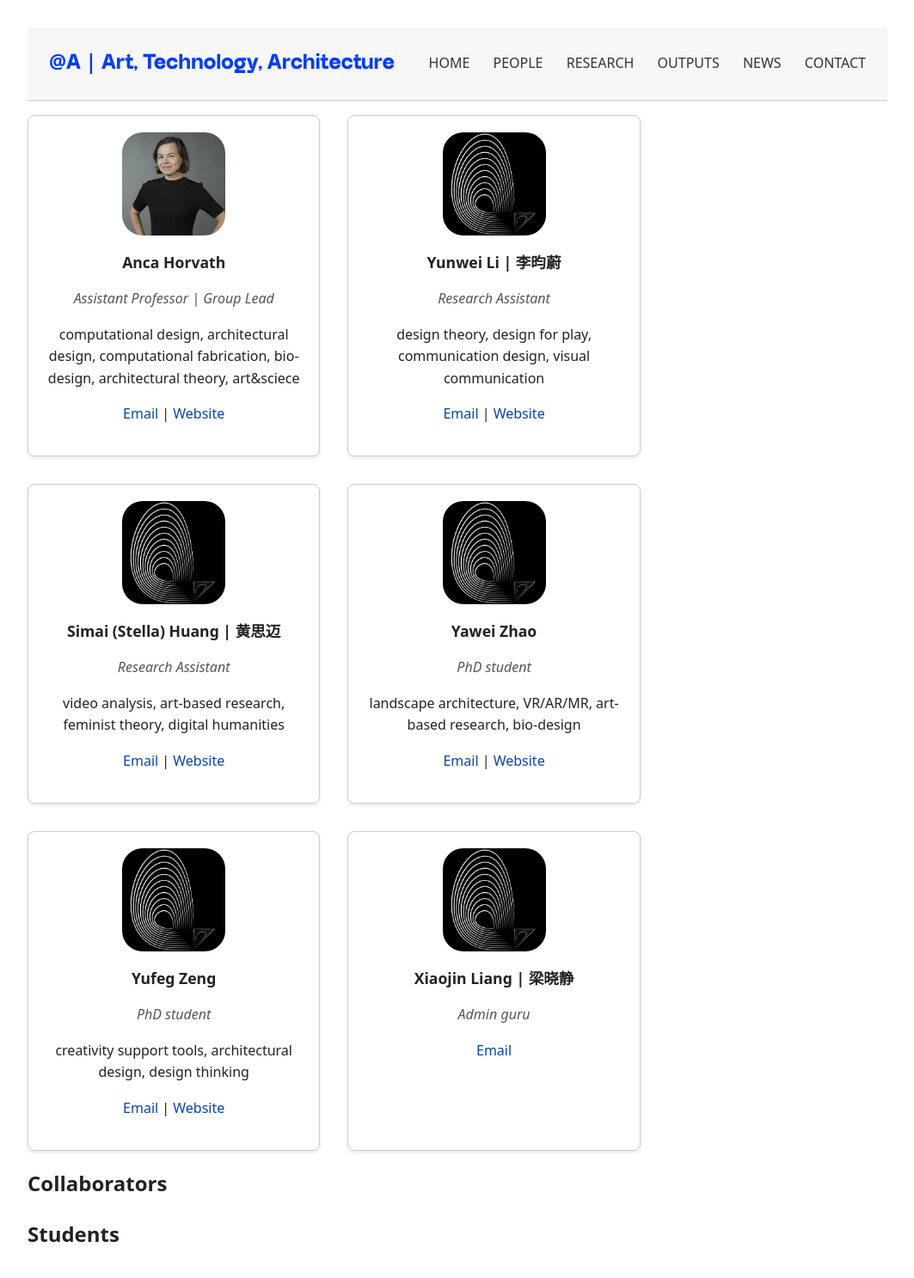
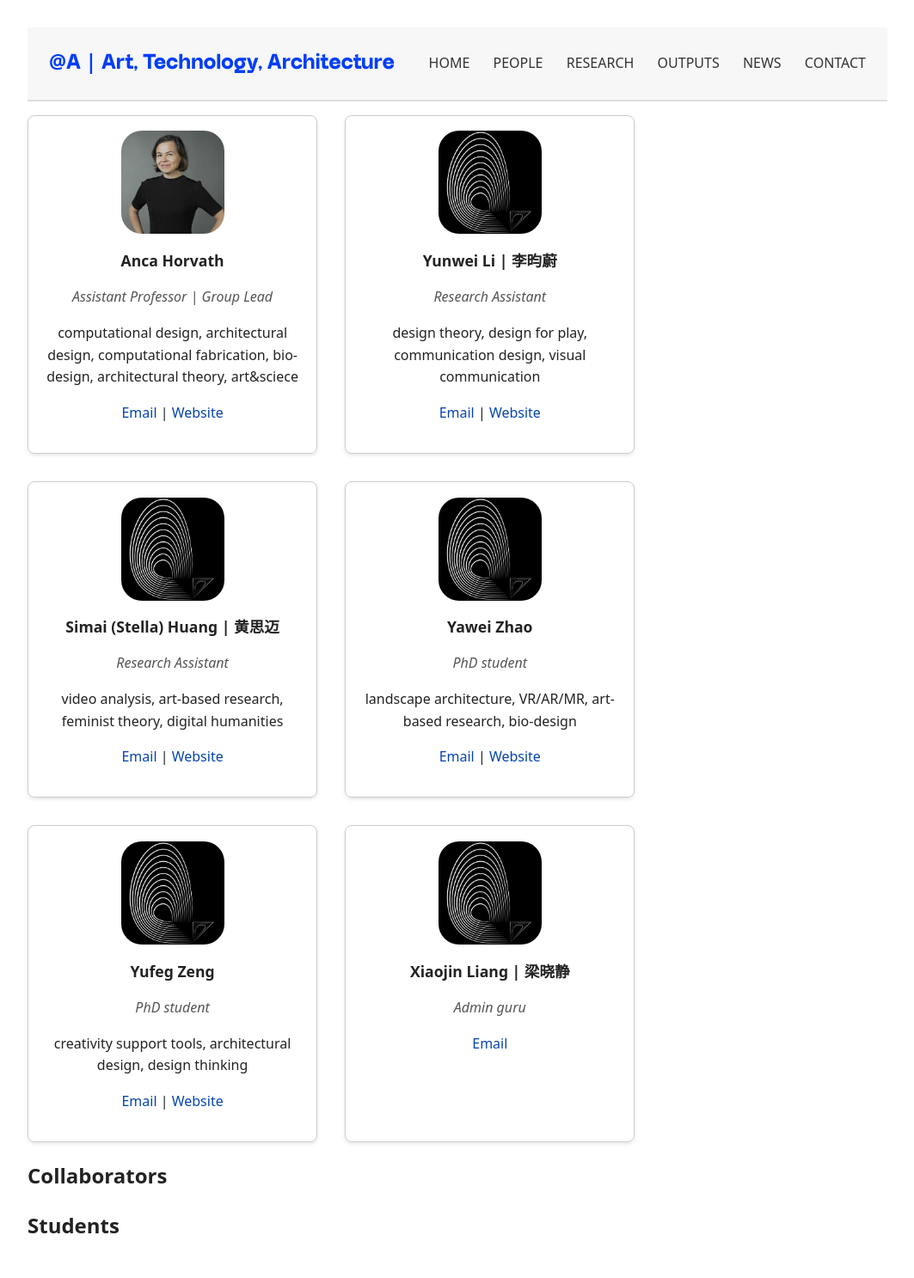
Before and after one commit to anqua/at-a, a Jekyll site: the page built from people.md, in a window 1280 px wide. Shown: the whole page at 86% size, without its empty margins (108-1171 px from the left). Built offline with Jekyll 4.4.1, drawn with Linux system fonts in a browser that asks for light colours; some web fonts are replaced.

Commit message:
Update style.css

```diff
--- a/assets/css/style.css
+++ b/assets/css/style.css
@@ -155,7 +155,7 @@ h1 {
 
 .person-card {
   border: 1px solid #ccc;
-  padding: 1.2em;
+  padding: 1.1em;
   flex: 0 1 300px;
   text-align: center;
   border-radius: 8px;
```
